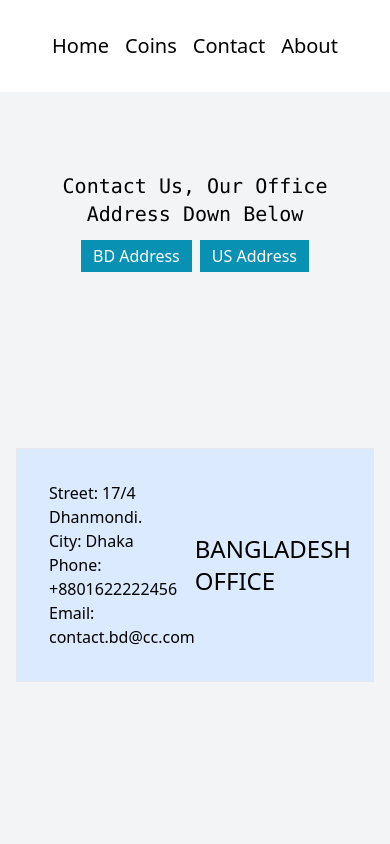
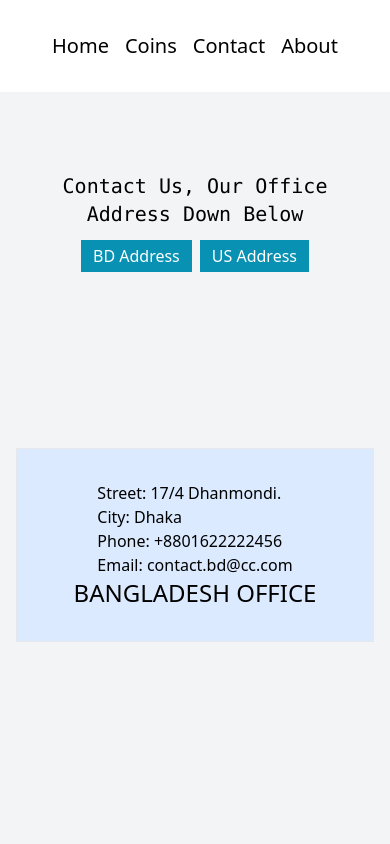
Before and after one commit to anamul01988/crypto-cafe-starter-tailwind-site, a React (Create React App) app: page /contact/bd-address in a window 390 px wide. Shown: the top 844 px of the page. Built offline with nearby package versions, Linux system fonts and the light colour scheme.

Commit message:
added responsive on Address components

```diff
--- a/src/components/Contact/BdAddress.js
+++ b/src/components/Contact/BdAddress.js
@@ -3,7 +3,7 @@
 const BdAddress = () => {
   return (
     <div className='border p-8 bg-blue-100 w-full'>
-      <div className='flex justify-between items-center'>
+      <div className='flex flex-col md:flex-row justify-between items-center'>
         <div>
           <h1>Street: 17/4 Dhanmondi.</h1>
           <h1>City: Dhaka</h1>
--- a/src/components/Contact/UsAddress.js
+++ b/src/components/Contact/UsAddress.js
@@ -3,7 +3,7 @@
 const UsAddress = () => {
   return (
     <div className='border p-8 bg-green-100 w-full'>
-      <div className='flex justify-between items-center'>
+      <div className='flex flex-col md:flex-row justify-between items-center'>
         <div>
           <h1>Street: 1203 SN Street</h1>
           <h1>City: New York</h1>
```
